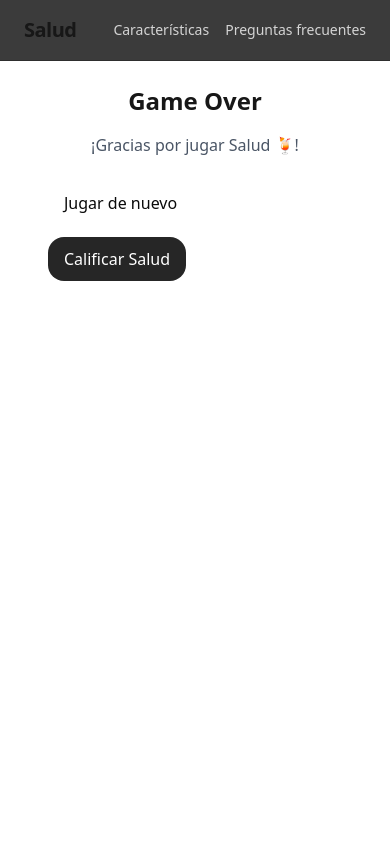
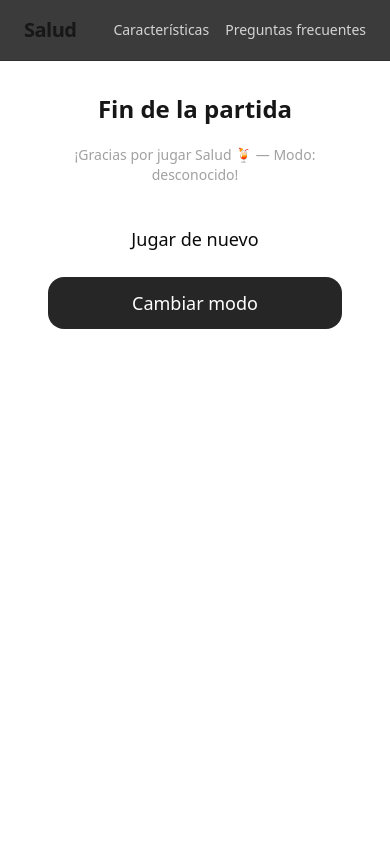
Before and after one commit to TJaramillo001/salud-game, a Next.js app: page /game/summary in a window 390 px wide. Shown: the top 844 px of the page. Built offline with nearby package versions, Linux system fonts and the light colour scheme.

Commit message:
fix: mobile summary screen view

```diff
--- a/app/game/summary/page.tsx
+++ b/app/game/summary/page.tsx
@@ -8,6 +8,15 @@ import { useGameStore } from '@/providers/GameStoreProvider';
 import { useActiveRules } from '@/features/rules/useActiveRules';
 import { trackEvent } from '@/lib/analytics';
 
+// Minimal ES labels so we don't leak raw IDs like "night_out"
+const MODE_LABEL_ES: Record<string, string> = {
+    pre: 'Pre',
+    night_out: 'Rumba',
+    couple: 'Pareja',
+    afterparty: 'After',
+    hot_and_sexy: 'Hot & Sexy',
+};
+
 export default function SummaryPage() {
     const router = useRouter();
     const {
@@ -17,7 +26,7 @@ export default function SummaryPage() {
     const { clearAll } = useActiveRules();
     const sent = useRef(false);
 
-    // Fire telemetry once
+    // Telemetry once
     useEffect(() => {
         if (!sent.current) {
             trackEvent('session_end', { mode: selectedMode });
@@ -25,11 +34,11 @@ export default function SummaryPage() {
         }
     }, [selectedMode]);
 
-    // Clear active rules exactly once on mount
+    // Clear any active rules once
     useEffect(() => {
         clearAll();
         // eslint-disable-next-line react-hooks/exhaustive-deps
-    }, []); // <-- empty deps to avoid effect loops
+    }, []);
 
     function playAgain() {
         clearAll(); // safety
@@ -41,23 +50,42 @@ export default function SummaryPage() {
         window.open('https://forms.gle/9GrR3mFqjQCTqoB89', '_blank');
     }
 
+    function changeSetup() {
+        // Unify "Cambiar modo" + "Cambiar jugadores"
+        router.replace('/game/setup/players');
+    }
+
+    const modeLabel = MODE_LABEL_ES[selectedMode ?? ''] ?? 'desconocido';
+
     return (
-        <main className="min-h-dvh p-6 flex flex-col items-center gap-4">
-            <h1 className="text-2xl font-semibold">Game Over</h1>
-            <p className="text-gray-600">
-                ¡Gracias por jugar Salud 🍹{selectedMode ? ` — Modo: ${selectedMode}` : ''}!
-            </p>
+        <main className="min-h-dvh px-6 pb-10 pt-8 flex flex-col items-center">
+            <div className="w-full max-w-sm text-center space-y-5">
+                <h1 className="text-2xl font-semibold">Fin de la partida</h1>
 
-            <div className="flex flex-wrap gap-3 mt-2">
-                <Button onClick={playAgain}>Jugar de nuevo</Button>
-                <Button variant="secondary" onClick={rate}>Calificar Salud</Button>
-                <Button variant="ghost" onClick={() => router.replace('/game/setup/mode')}>
-                    Cambiar modo
-                </Button>
-                <Button variant="ghost" onClick={() => router.replace('/game/setup/players')}>
-                    Cambiar jugadores
-                </Button>
-                <Button variant="ghost" onClick={() => router.replace('/')}>Inicio</Button>
+                <p className="text-sm text-neutral-400">
+                    ¡Gracias por jugar Salud 🍹 — Modo:{' '}
+                    <span className="font-medium">{modeLabel}</span>!
+                </p>
+
+                {/* Actions: single-column stack on mobile */}
+                <div className="pt-2 space-y-3">
+                    <Button size="lg" className="w-full" onClick={playAgain}>
+                        Jugar de nuevo
+                    </Button>
+
+                    <Button size="lg" variant="secondary" className="w-full" onClick={changeSetup}>
+                        Cambiar modo
+                    </Button>
+
+                    <div className="flex gap-3">
+                        <Button variant="ghost" className="flex-1" onClick={() => router.replace('/')}>
+                            Inicio
+                        </Button>
+                        <Button variant="ghost" className="flex-1" onClick={rate}>
+                            Calificar Salud
+                        </Button>
+                    </div>
+                </div>
             </div>
         </main>
     );
```
